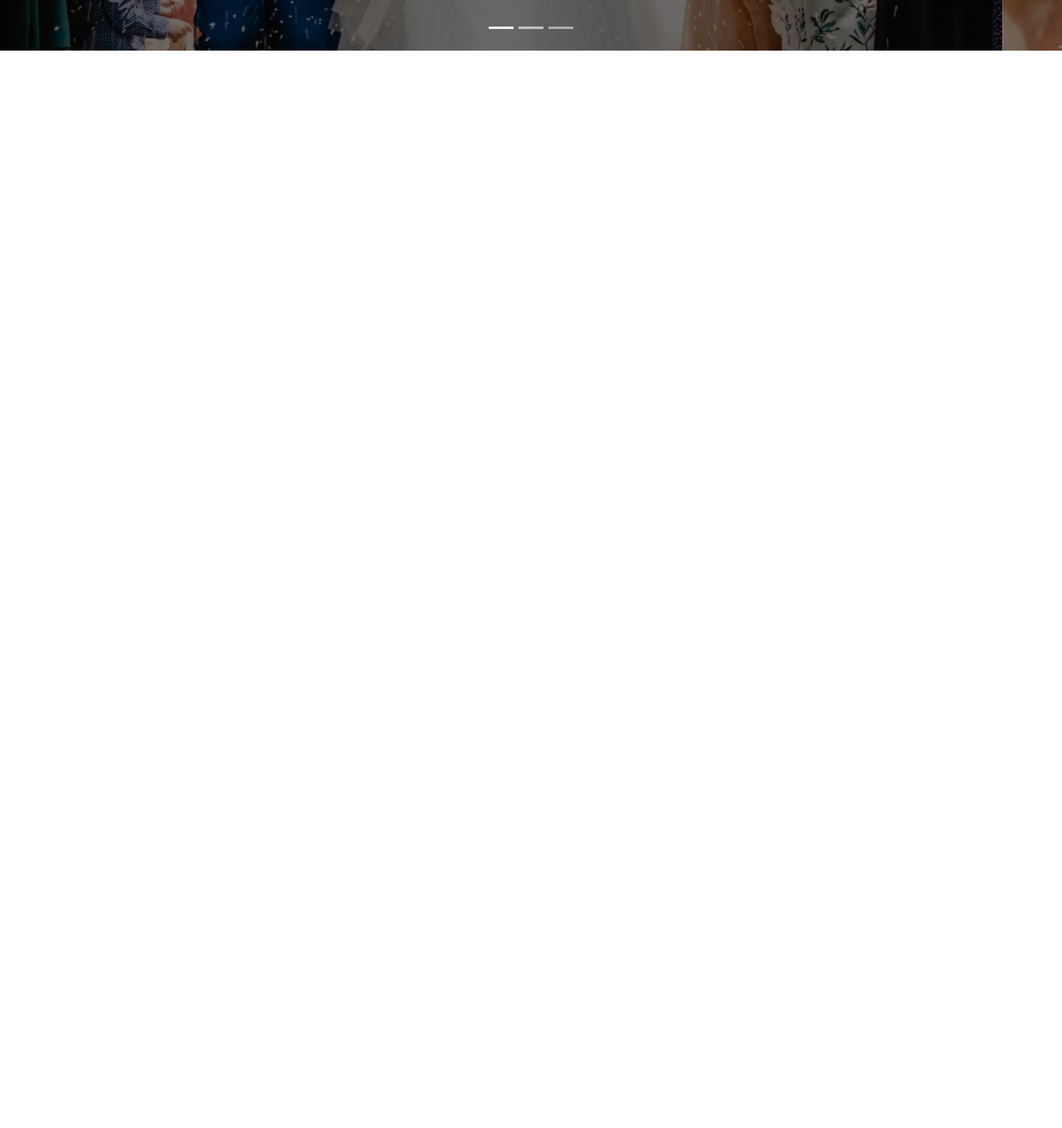
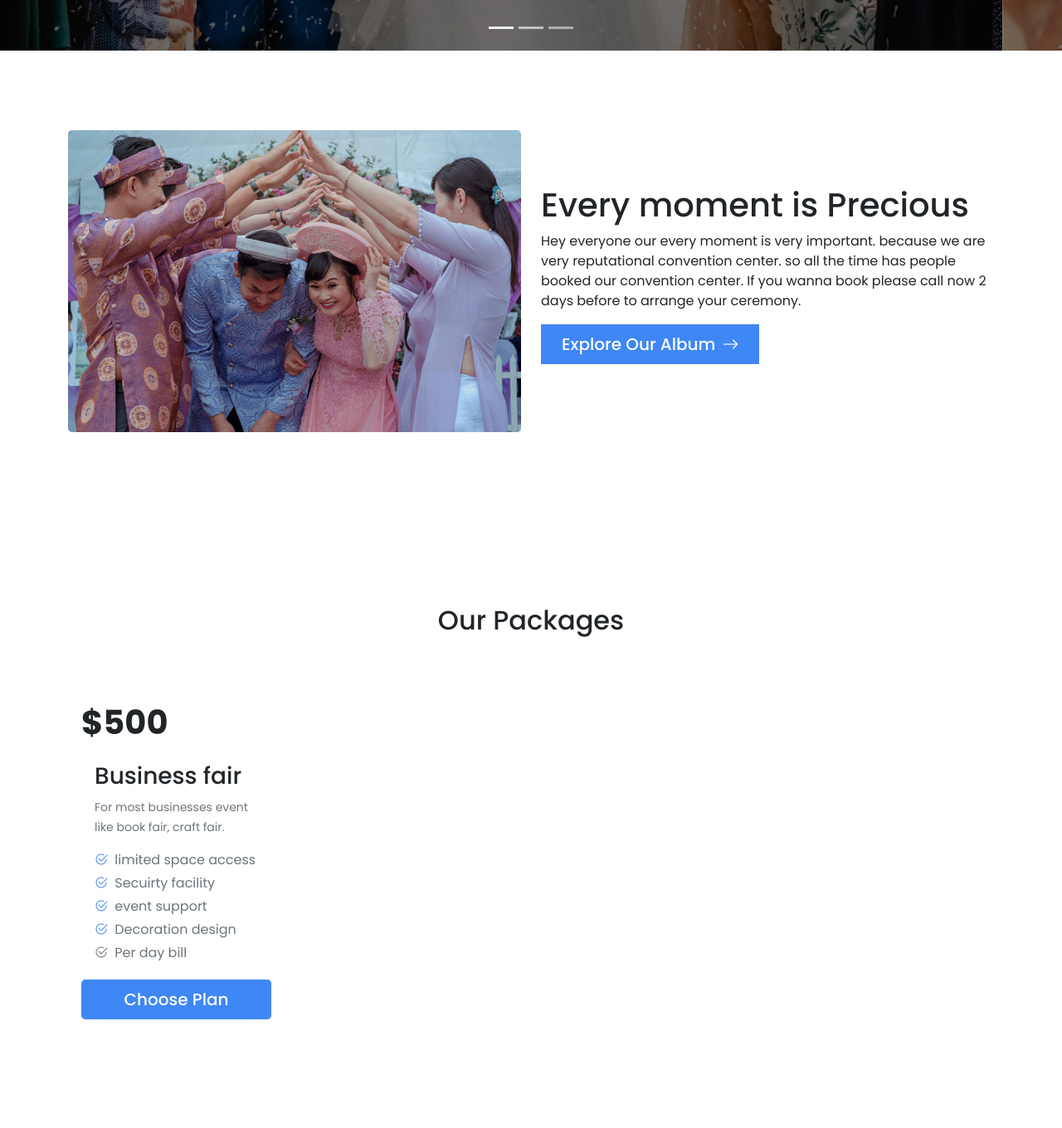
Before and after one commit to Ashik-Mahmud/convention-center-bs, a plain HTML site: page index.html in a window 1280 px wide. Shown: the part 753-2113 px from the top of the page at 83% size. Before the commit the page ends 814 px from the top, so only its background shows below. Drawn offline with nearby package versions, Linux system fonts and the light colour scheme.

Commit message:
Horraygit add . Made about us optional sections

```diff
--- a/index.html
+++ b/index.html
@@ -75,7 +75,8 @@
                         <div class="carousel-caption  mx-auto mb-4 ">
                             <div class="row justify-content-center">
                                 <div class="col-md-7">
-                                    <h1 class="display-4  font-medium">We provide lots more services for your ceremony</h1>
+                                    <h1 class="display-4  font-medium">We provide lots more services for your ceremony
+                                    </h1>
                                     <p class="lead fs-6 my-3 text-white font-thin">Here you'll get of your best
                                         solutions and make of your ceremony much betteries and best services then other
                                         we already arranged hundread of inventions.</p>
@@ -118,7 +119,54 @@
     <!-- header sections end here  -->
 
     <!-- main sections start here  -->
-    <main id="main"></main>
+    <main id="main">
+        <!-- about us section  -->
+        <section class="about py-5">
+            <div class="about-container container py-md-5">
+                <div class="row justify-content-lg-between align-items-center">
+                    <div class="col-md-6">
+                        <img src="./assets/images/wedding.png" alt="wdding photos for about us" class="img-fluid">
+                    </div>
+                    <div class="col-md-6">
+                        <h1>Every moment is Precious </h1>
+                        <p>Hey everyone our every moment is very important. because we are very reputational convention
+                            center. so all the time has people booked our convention center. If you wanna book please
+                            call now 2 days before to arrange your ceremony.</p>
+                        <a href="https://www.booking.com/hotel/bd/momo-inn.en-gb.html" target="_blank"
+                            class="rounded-0 btn btn-lg bg-convention text-white font-medium px-4 d-inline-flex align-items-center mb-3">Explore
+                            Our Album <i class="ms-2 bi bi-arrow-right"></i> </a>
+                    </div>
+                </div>
+            </div>
+        </section>
+        <!-- our packages plan  -->
+        <section class="packages py-5 my-md-5">
+            <div class="packages-container container">
+                <h1 class="h2 font-medium text-center my-3 text-dark">Our Packages</h1>
+                <div class="row my-5 py-md-3">
+                    <!-- single prices  -->
+                    <div class="col-md-3">
+                        <div class="card p-3 border-0  rounded-3">
+                            <h1 class="price mb-2 text-dark font-semibold">$500</h1>
+                            <div class="card-body">
+                                <h2 class="title h3">Business fair</h2>
+                                <small class="subtitle text-muted">For most businesses event like book fair, craft fair.</small>
+                                <ul class="list-unstyled mt-3 text-muted list-group">
+                                    <li class="mb-1"><i class="bi bi-check2-circle text-convention"></i> <span class="name ms-lg-1">limited space access</span></li>
+                                    <li class="mb-1"><i class="bi bi-check2-circle text-convention"></i> <span class="name ms-lg-1">Secuirty facility</span></li>
+                                    <li class="mb-1"><i class="bi bi-check2-circle text-convention"></i> <span class="name ms-lg-1">event support</span></li>
+                                    <li class="mb-1"><i class="bi bi-check2-circle text-convention"></i> <span class="name ms-lg-1">Decoration design</span> </li>
+                                    <li class="mb-1"><i class="bi bi-check2-circle"></i> <span class="name ms-lg-1">Per day bill</span></li>
+                                </ul>
+                            </div>
+                            <button class="buynow btn  text-white btn-lg bg-convention text-convention font-medium">Choose Plan</button>
+                        </div>
+                    </div>
+                    <!-- single prices end  -->
+                </div>
+            </div>
+        </section>
+    </main>
     <!-- main sections end here  -->
 
     <!-- footer sections start here  -->
```
